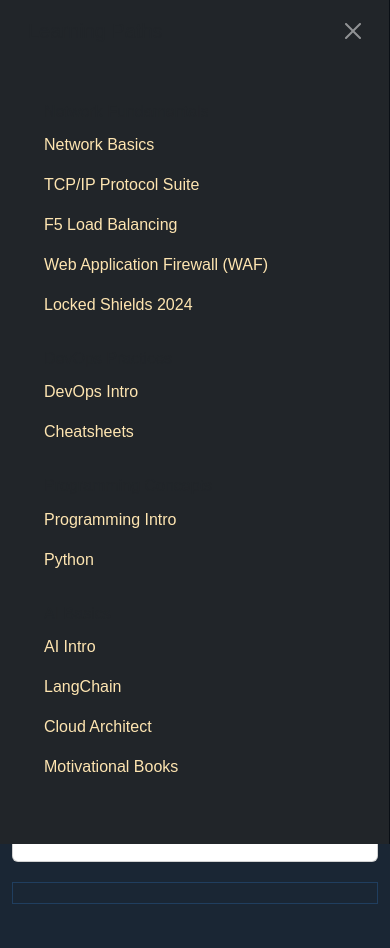
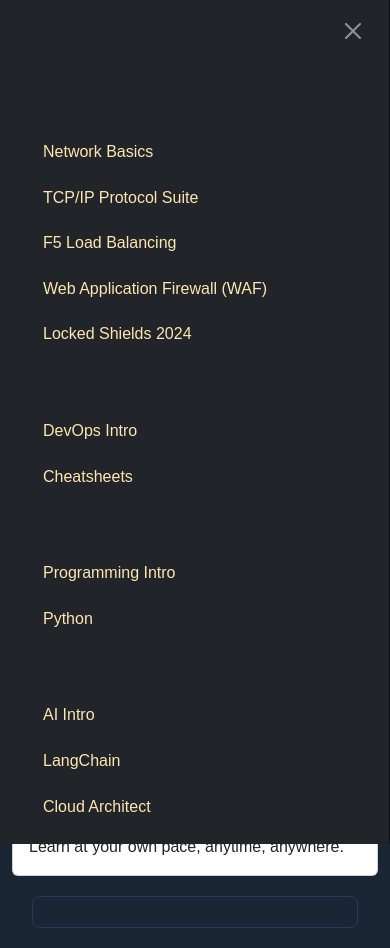
Before and after one commit to bogdanbarbulescu/learning-platform, a plain HTML site: page index.html in a window 390 px wide. Both pictures are taken after a click on the button 40 px from the left and 28 px from the top of the page. Before the commit the page ends 924 px from the top, so only its background shows below. Drawn offline with nearby package versions, Linux system fonts and the light colour scheme.

Commit message:
Update style.css

```diff
--- a/assets/css/style.css
+++ b/assets/css/style.css
@@ -3,55 +3,65 @@
 body {
     background-color: #1A2634; /* Dark Blue background */
     color: #FEE5B1; /* Light Beige text */
-    font-family: sans-serif;
+    font-family: 'Arial', sans-serif;
+    margin: 0;
+    padding: 0;
+    line-height: 1.6;
 }
 
 /* --- Navbar --- */
 
 .navbar-dark {
     background-color: #1A2634 !important; /* Dark Blue, override Bootstrap */
+    padding: 10px 20px;
 }
 
 /* --- Sidenav --- */
 
 .nav-link {
     color: #FEE5B1; /* Light Beige links */
-    display: flex; /*For the icons to be correctly displayed*/
+    display: flex;
     align-items: center;
+    padding: 10px 15px;
+    transition: all 0.3s ease-in-out;
+    border-radius: 5px;
 }
 
-.nav-link svg{
-    margin-right: 10px; /*Add some space between the icon and the text*/
+.nav-link svg {
+    margin-right: 10px;
 }
 
 .nav-link:hover,
 .nav-link.active {
-    color: #FFCC00; /* Yellow on hover/active */
-    background-color: #203E5F; /* Medium Blue background on hover/active */
+    color: #FFCC00;
+    background-color: #203E5F;
 }
-.offcanvas{
-     background-color: #1A2634; /*Set the ofcanvas background to be Dark blue*/
+
+.offcanvas {
+    background-color: #1A2634;
 }
 
 /* --- Main Content --- */
 
 #module-content {
-    margin-top: 20px;
-    margin-bottom: 20px;
-    padding: 20px; /* All-around padding */
-    padding-top: 20px;  /* Explicit top padding */
-    border: 1px solid #203E5F; /* Medium Blue border */
-    background-color: #1A2634; /* Consistency */
+    margin: 20px;
+    padding: 20px;
+    border: 1px solid #203E5F;
+    background-color: #1A2634;
+    border-radius: 8px;
 }
 
-/* Adjust padding for smaller screens (optional, but good practice) */
-@media (max-width: 767.98px) { /* Bootstrap's breakpoint for small screens */
+/* Responsive Adjustments */
+@media (max-width: 767.98px) {
     #module-content {
-        padding: 10px;  /* Reduce padding on small screens */
+        padding: 15px;
     }
-     /* Prevent Offcanvas Overlap */
-    .offcanvas.show ~ .main-content {
-        /*Don't move the content*/
+    .module-nav {
+        flex-direction: column;
+        gap: 5px;
+    }
+    .offcanvas {
+        width: 75%;
     }
 }
 
@@ -65,58 +75,73 @@ body {
     z-index: 1000;
 }
 
-/* Use the yellow color for the spinner */
 .spinner-border {
     color: #FFCC00 !important;
 }
 
 /* --- Buttons --- */
+
 .btn-primary {
-    background-color: #FFCC00; /* Yellow primary button */
+    background-color: #FFCC00;
     border-color: #FFCC00;
-    color: #1A2634; /* Dark Blue text on buttons for contrast */
+    color: #1A2634;
+    font-weight: bold;
+    transition: all 0.3s ease-in-out;
 }
 
 .btn-primary:hover {
-    background-color: #e6b800; /* Slightly darker yellow on hover */
+    background-color: #e6b800;
     border-color: #e6b800;
 }
 
 .btn-secondary {
-    background-color: #203E5F; /* Medium Blue secondary button */
+    background-color: #203E5F;
     border-color: #203E5F;
-    color: #FEE5B1;  /* Light Beige text */
+    color: #FEE5B1;
+    font-weight: bold;
+    transition: all 0.3s ease-in-out;
 }
 
 .btn-secondary:hover {
-    background-color: #1a3352; /* Slightly darker Medium Blue on hover */
+    background-color: #1a3352;
     border-color: #1a3352;
 }
 
 /* --- Module Navigation ---*/
-.module-nav{
+
+.module-nav {
     display: flex;
-    gap: 10px; /*Add space between button and select*/
+    gap: 10px;
+    flex-wrap: wrap;
 }
 
 .form-select {
     background-color: #203E5F;
     color: #FFCC00;
     border-color: #FFCC00;
+    padding: 8px;
+    border-radius: 5px;
 }
 
 .form-select option {
     background-color: #203E5F;
     color: #FFCC00;
 }
+
 .sidebar-heading {
     color: #FFCC00;
+    font-size: 1.2rem;
+    font-weight: bold;
 }
 
 /* --- Hero Image --- */
+
 .bg-image {
-    background-size: cover; /* Ensure the image covers the entire area */
-    background-position: center; /* Center the image */
-    background-repeat: no-repeat; /* Don't repeat the image */
-    color: white; /* Set text color to white for readability */
+    background-size: cover;
+    background-position: center;
+    background-repeat: no-repeat;
+    color: #EEEEEE;
+    padding: 50px 20px;
+    text-align: center;
+    border-radius: 8px;
 }
```
